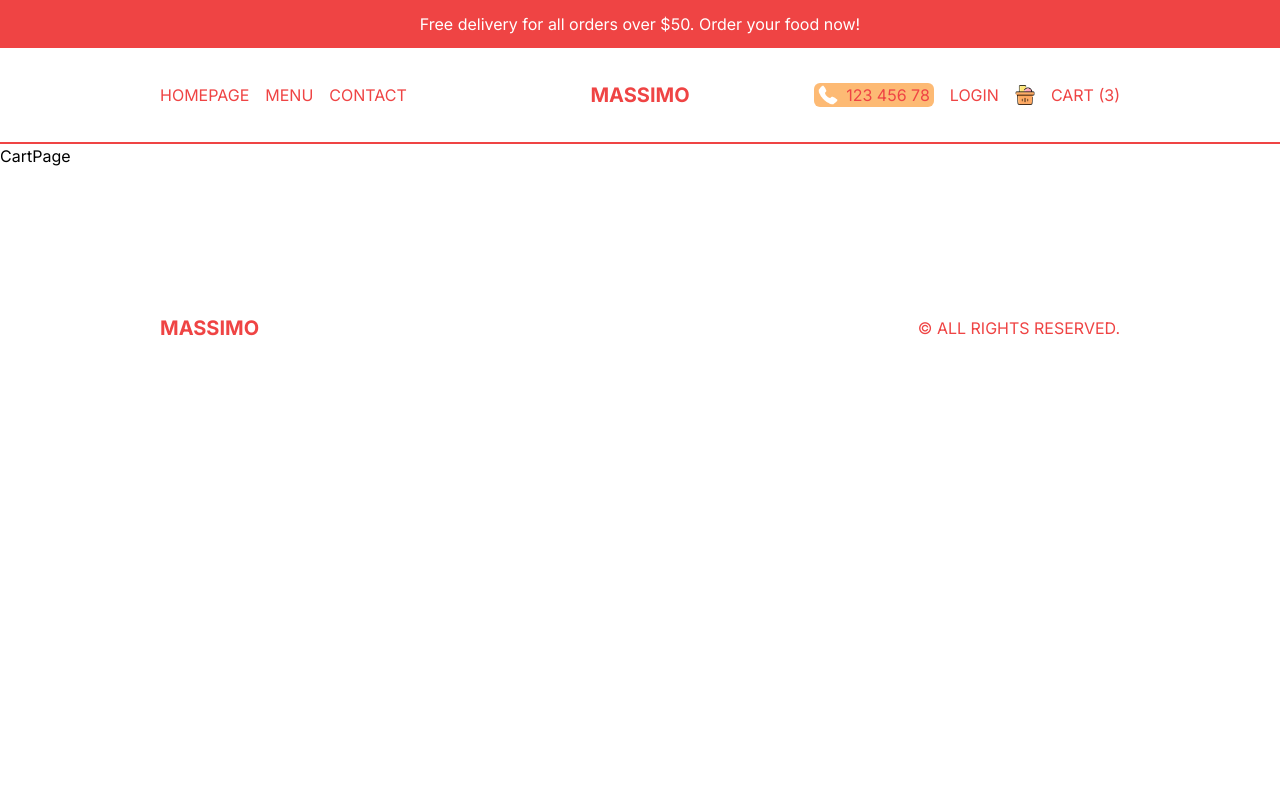
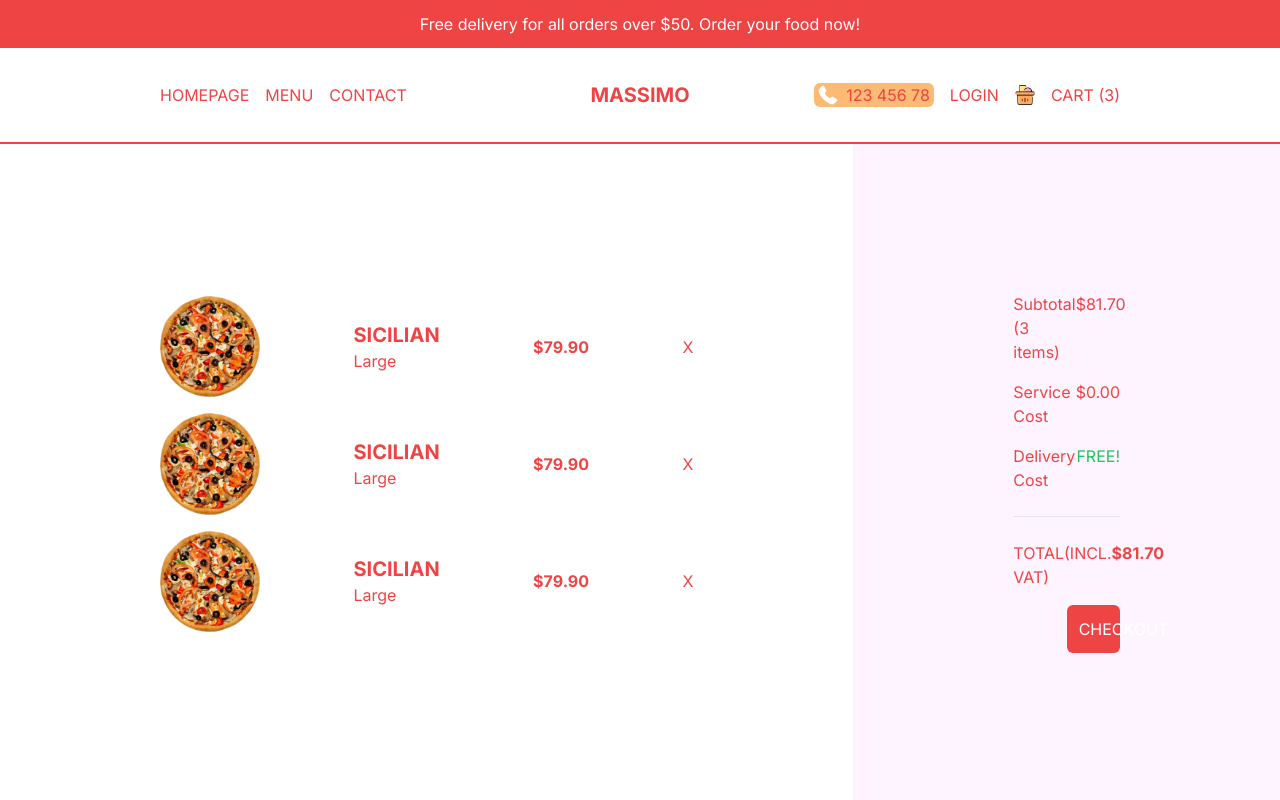
Before and after one commit to coderkamrul0/restaurant-food-delivery-next_js, a Next.js app: page /cart in a window 1280 px wide. Shown: the top 800 px of the page. Built offline with nearby package versions, Linux system fonts and the light colour scheme.

Commit message:
Login page Ui Design

```diff
--- a/src/app/cart/page.tsx
+++ b/src/app/cart/page.tsx
@@ -1,9 +1,67 @@
-import React from 'react'
+import Image from "next/image";
+import React from "react";
 
 const CartPage = () => {
   return (
-    <div>CartPage</div>
-  )
-}
+    <div className="h-[calc(100vh-6rem)] md:h-[calc(100vh-9rem)] flex flex-col text-red-500 lg:flex-row">
+      {/* PRODUCTS CONTAINER */}
+      <div className="h-1/2 p-4 flex flex-col justify-center overflow-scroll lg:h-full lg:w-2/3 2xl:w-1/2 lg:px-20 xl:px-40">
+        {/* SINGLE ITEM */}
+        <div className="flex items-center justify-between mb-4">
+          <Image src="/temporary/p1.png" alt="" width={100} height={100} />
+          <div className="">
+            <h1 className="uppercase text-xl font-bold">sicilian</h1>
+            <span>Large</span>
+          </div>
+          <h2 className="font-bold">$79.90</h2>
+          <span className="cursor-pointer">X</span>
+        </div>
+        {/* SINGLE ITEM */}
+        <div className="flex items-center justify-between mb-4">
+          <Image src="/temporary/p1.png" alt="" width={100} height={100} />
+          <div className="">
+            <h1 className="uppercase text-xl font-bold">sicilian</h1>
+            <span>Large</span>
+          </div>
+          <h2 className="font-bold">$79.90</h2>
+          <span className="cursor-pointer">X</span>
+        </div>
+        {/* SINGLE ITEM */}
+        <div className="flex items-center justify-between mb-4">
+          <Image src="/temporary/p1.png" alt="" width={100} height={100} />
+          <div className="">
+            <h1 className="uppercase text-xl font-bold">sicilian</h1>
+            <span>Large</span>
+          </div>
+          <h2 className="font-bold">$79.90</h2>
+          <span className="cursor-pointer">X</span>
+        </div>
+      </div>
+      {/* PAYMENT CONTAINER */}
+      <div className="h-1/2 p-4 bg-fuchsia-50 flex flex-col gap-4 justify-center lg:h-full lg:w-1/3 2xl:w-1/2 lg:px-20 xl:px-40 2xl:text-xl 2xl:gap-6">
+        <div className="flex justify-between">
+          <span className="">Subtotal (3 items)</span>
+          <span className="">$81.70</span>
+        </div>
+        <div className="flex justify-between">
+          <span className="">Service Cost</span>
+          <span className="">$0.00</span>
+        </div>
+        <div className="flex justify-between">
+          <span className="">Delivery Cost</span>
+          <span className="text-green-500">FREE!</span>
+        </div>
+        <hr className="my-2" />
+        <div className="flex justify-between">
+          <span className="">TOTAL(INCL. VAT)</span>
+          <span className="font-bold">$81.70</span>
+        </div>
+        <button className="bg-red-500 text-white p-3 rounded-md w-1/2 self-end">
+          CHECKOUT
+        </button>
+      </div>
+    </div>
+  );
+};
 
-export default CartPage
+export default CartPage;
--- a/src/app/login/page.tsx
+++ b/src/app/login/page.tsx
@@ -1,9 +1,47 @@
-import React from 'react'
+import Image from "next/image";
+import Link from "next/link";
+import React from "react";
 
 const LoginPage = () => {
   return (
-    <div>LoginPage</div>
-  )
-}
+    <div className="p-4 h-[calc(100vh-6rem)] md:h-[calc(100vh-9rem)] flex items-center justify-center">
+      {/* BOX */}
+      <div className=" h-full shadow-2xl rounded-md flex flex-col md:flex-row md:h-[70%] md:w-full lg:w-[60%] 2xl:w-1/2">
+        {/* IMAGE CONTAINER */}
+        <div className="relative h-1/3 w-full md:h-full md:w-1/2">
+          <Image src="/loginBg.png" alt="" fill className="object-cover"/>
+        </div>
+        {/* FORM CONTAINER */}
+        <div className="p-10 flex flex-col gap-8 md:w-1/2">
+          <h1 className="font-bold text-xl xl:text-3xl">Welcome</h1>
+          <p>Log into your account or create a new one using social buttons</p>
+          <button className="flex gap-4 p-4 ring-1 ring-orange-100 rounded-md">
+            <Image
+              src="/google.png"
+              alt=""
+              width={20}
+              height={20}
+              className="object-contain"
+            />
+            <span>Sign in with Google</span>
+          </button>
+          <button className="flex gap-4 p-4 ring-1 ring-blue-100 rounded-md">
+            <Image
+              src="/facebook.png"
+              alt=""
+              width={20}
+              height={20}
+              className="object-contain"
+            />
+            <span>Sign in with Facebook</span>
+          </button>
+          <p className="text-sm">
+            Have a problem?<Link className="underline" href="/"> Contact us</Link>
+          </p>
+        </div>
+      </div>
+    </div>
+  );
+};
 
-export default LoginPage
+export default LoginPage;
--- a/src/app/orders/page.tsx
+++ b/src/app/orders/page.tsx
@@ -1,9 +1,44 @@
-import React from 'react'
+import React from "react";
 
 const OrdersPage = () => {
   return (
-    <div>OrdersPage</div>
-  )
-}
+    <div className="p-4 lg:px-20 xl:px-40">
+      <table className="w-full border-separate border-spacing-3">
+        <thead>
+          <tr className="text-left">
+            <th className="hidden md:block">Order ID</th>
+            <th>Date</th>
+            <th>Price</th>
+            <th className="hidden md:block">Products</th>
+            <th>Status</th>
+          </tr>
+        </thead>
+        <tbody>
+          <tr className="text-sm md:text-base bg-red-50">
+            <td className="hidden md:block py-6 px-1">1237861238721</td>
+            <td className="py-6 px-1">19.07.2023</td>
+            <td className="py-6 px-1">89.90</td>
+            <td className="hidden md:block py-6 px-1">Big Burger Menu (2), Veggie Pizza (2), Coca Cola 1L (2)</td>
+            <td className="py-6 px-1">On the way (approx. 10min)...</td>
+          </tr>
+          <tr className="text-sm md:text-base odd:bg-gray-100">
+            <td className="hidden md:block py-6 px-1">1237861238721</td>
+            <td className="py-6 px-1">19.07.2023</td>
+            <td className="py-6 px-1">89.90</td>
+            <td className="hidden md:block py-6 px-1">Big Burger Menu (2), Veggie Pizza (2), Coca Cola 1L (2)</td>
+            <td className="py-6 px-1">On the way (approx. 10min)...</td>
+          </tr>
+          <tr className="text-sm md:text-base odd:bg-gray-100">
+            <td className="hidden md:block py-6 px-1">1237861238721</td>
+            <td className="py-6 px-1">19.07.2023</td>
+            <td className="py-6 px-1">89.90</td>
+            <td className="hidden md:block py-6 px-1">Big Burger Menu (2), Veggie Pizza (2), Coca Cola 1L (2)</td>
+            <td className="py-6 px-1">On the way (approx. 10min)...</td>
+          </tr>
+        </tbody>
+      </table>
+    </div>
+  );
+};
 
-export default OrdersPage
+export default OrdersPage;
--- a/src/components/Offer.tsx
+++ b/src/components/Offer.tsx
@@ -1,3 +1,4 @@
+
 import Image from 'next/image'
 import React from 'react'
 import CountDown from './CountDown'
```
